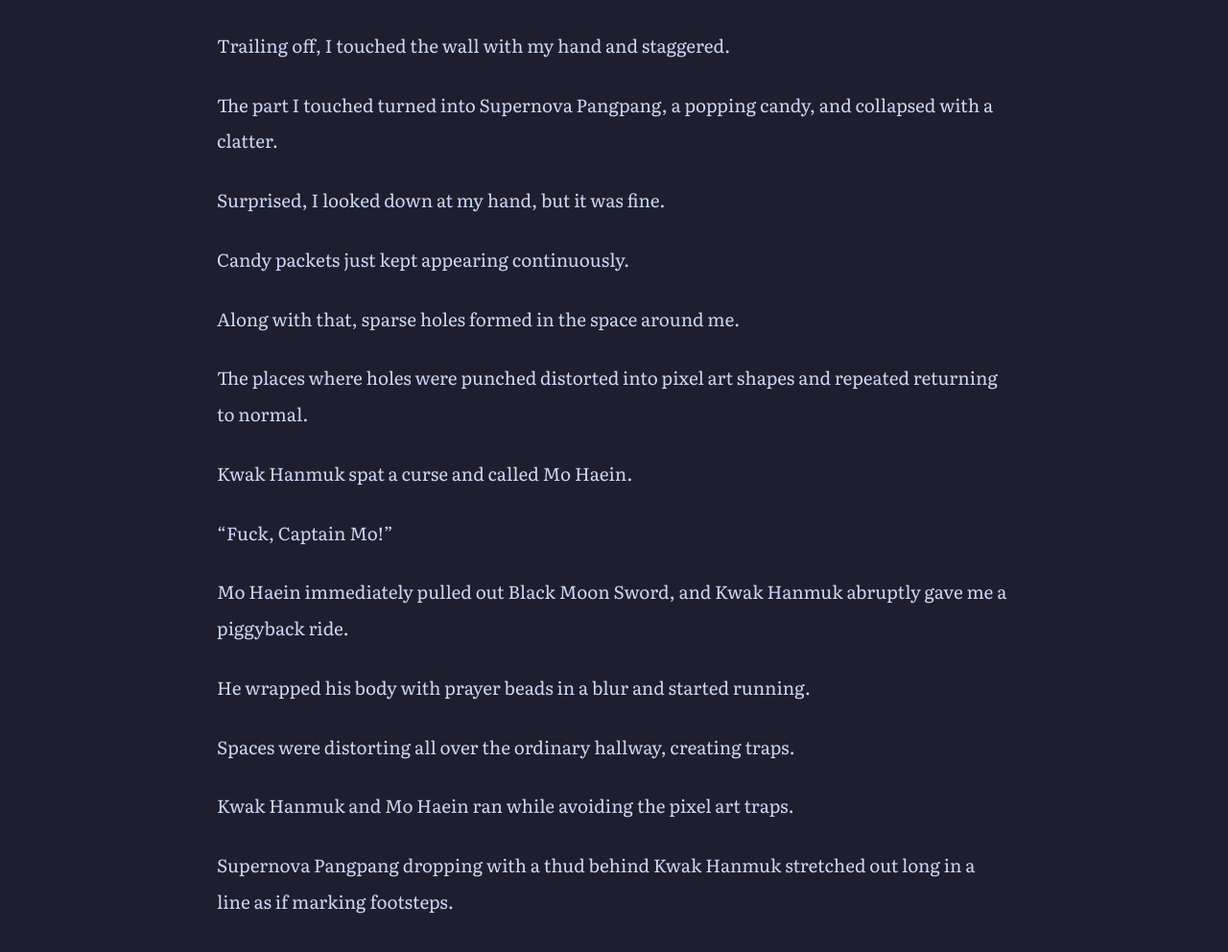
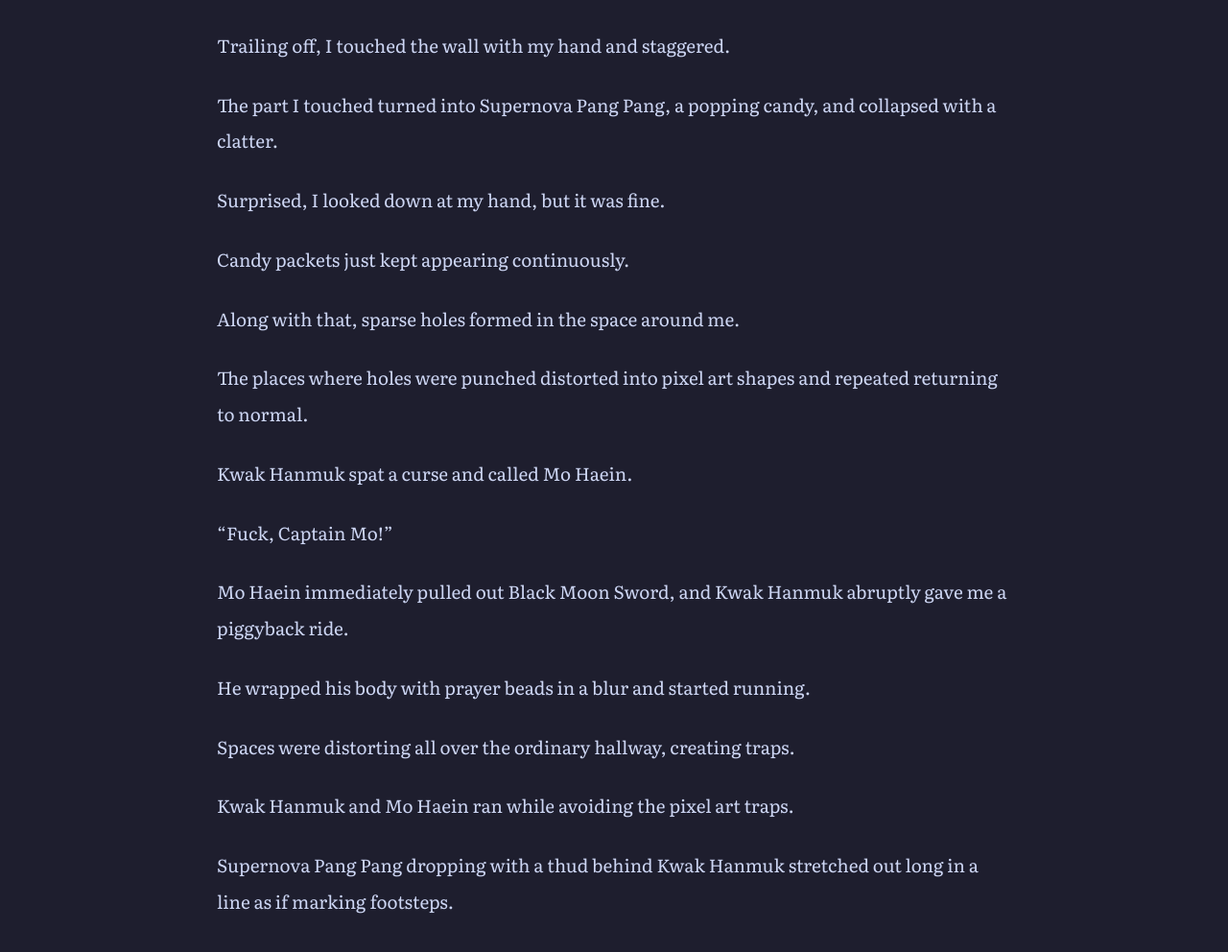
Before and after one commit to soleumn/soleumn.github.io, a Jekyll site: the page built from _chapters/eoshinki/ch183.md, in a window 1280 px wide and 1400 px high, scrolled down 7517 px. Shown: the part 165-1157 px from the top of the window at 96% size. Built offline with Jekyll 4.4.1, drawn with Linux system fonts in a browser that asks for light colours; some web fonts are replaced; comment, search, counter and statistics services are not loaded.

Commit message:
Edit Chapter 183 (via site)

```diff
--- a/_chapters/eoshinki/ch183.md
+++ b/_chapters/eoshinki/ch183.md
@@ -218,7 +218,7 @@ The dizziness I had been feeling since earlier grew stronger. I felt like surrou
 
 Trailing off, I touched the wall with my hand and staggered.
 
-The part I touched turned into Supernova Pangpang, a popping candy, and collapsed with a clatter.
+The part I touched turned into Supernova Pang Pang, a popping candy, and collapsed with a clatter.
 
 Surprised, I looked down at my hand, but it was fine.
 
@@ -240,7 +240,7 @@ Spaces were distorting all over the ordinary hallway, creating traps.
 
 Kwak Hanmuk and Mo Haein ran while avoiding the pixel art traps.
 
-Supernova Pangpang dropping with a thud behind Kwak Hanmuk stretched out long in a line as if marking footsteps.
+Supernova Pang Pang dropping with a thud behind Kwak Hanmuk stretched out long in a line as if marking footsteps.
 
 Bound at the waist by prayer beads and being carried on a piggyback, I glanced at the popping candy packets constantly popping out of my hand, then stared at the distorting spaces.
 
```
